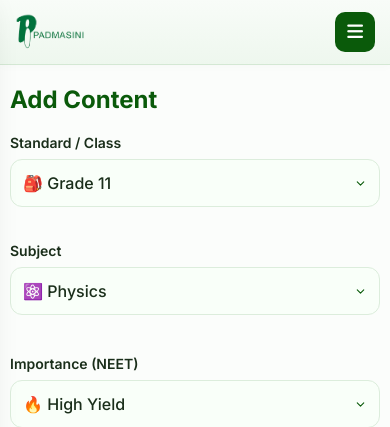
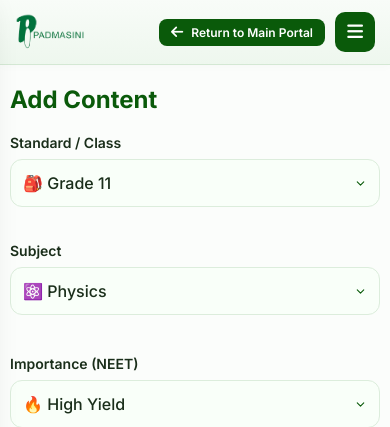
Before and after one commit to dinesh-2207/Derivation, a Flask app: page / in a window 390 px wide. Shown: the top 427 px of the page. Run offline with Flask 3, Linux system fonts and the light colour scheme; data that the repository does not hold is empty.

Commit message:
derivation

```diff
--- a/app.py
+++ b/app.py
@@ -240,4 +240,4 @@ def admin_upload_image():
         return jsonify({"error": str(e)}), 500
 
 if __name__ == "__main__":
-    app.run(debug=True)
+    app.run(host="0.0.0.0", port=5000, debug=True)
--- a/templates/admin.html
+++ b/templates/admin.html
@@ -48,6 +48,34 @@
             width: auto;
             object-fit: contain;
             display: block;
+        }
+
+        /* Return button style */
+        .return-btn {
+            background: #0a5a0a;
+            color: white;
+            border: none;
+            padding: 8px 20px;
+            border-radius: 8px;
+            cursor: pointer;
+            font-family: 'Inter', sans-serif;
+            font-weight: 600;
+            font-size: 14px;
+            transition: all 0.3s ease;
+            display: flex;
+            align-items: center;
+            gap: 8px;
+            margin-left: auto;
+            margin-right: 15px;
+        }
+
+        .return-btn:hover {
+            background: #0e7a0e;
+            transform: translateY(-2px);
+        }
+
+        .return-btn i {
+            font-size: 14px;
         }
 
         /* ── Footer exactly matched to index.html style ── */
@@ -152,6 +180,12 @@
                 display: flex;
             }
 
+            .return-btn {
+                padding: 6px 12px;
+                font-size: 12px;
+                margin-right: 10px;
+            }
+
             .admin-container {
                 display: block;
                 height: auto;
@@ -189,6 +223,7 @@
                 bottom: 0;
                 background: rgba(0, 0, 0, 0.4);
                 z-index: 1500;
+                -webkit-backdrop-filter: blur(2px);
                 backdrop-filter: blur(2px);
                 opacity: 0;
                 transition: 0.3s;
@@ -616,6 +651,9 @@
     <nav class="navbar">
         <div class="logo"><img src="/static/logo.png" alt="Padmasini Logo" onclick="goBackToHome()"
                 style="cursor: pointer;"></div>
+        <button class="return-btn" onclick="goBackToMainApp()">
+            <i class="fas fa-arrow-left"></i> Return to Main Portal
+        </button>
         <button class="menu-toggle" id="menuToggle" onclick="toggleAdminSidebar()">
             <i class="fas fa-bars"></i>
         </button>
@@ -789,7 +827,44 @@
     </footer>
 
     <script>
+        // Parse URL parameters on load
+        const urlParams = new URLSearchParams(window.location.search);
+        const returnUrl = urlParams.get('returnUrl');
+        const cardId = urlParams.get('card');
+        const mode = urlParams.get('mode');
+
+        // Store for return navigation
+        if (returnUrl) {
+            sessionStorage.setItem('mainAppReturnUrl', returnUrl);
+        }
+        if (cardId) {
+            sessionStorage.setItem('returnCardId', cardId);
+        }
+        if (mode) {
+            sessionStorage.setItem('returnMode', mode);
+        }
+
         function goBackToHome() { window.location.href = '/'; }
+
+        // New function to return to main app
+        function goBackToMainApp() {
+            const returnUrl = sessionStorage.getItem('mainAppReturnUrl');
+            const returnCardId = sessionStorage.getItem('returnCardId');
+            const returnMode = sessionStorage.getItem('returnMode');
+
+            if (returnUrl) {
+                // Store which card to reselect when returning
+                const returnData = {
+                    cardId: returnCardId || 'neet',
+                    mode: returnMode || 'professional'
+                };
+                sessionStorage.setItem('returnToAdminLab', JSON.stringify(returnData));
+                window.location.href = returnUrl;
+            } else {
+                // Fallback to home if no return URL
+                window.location.href = '/';
+            }
+        }
 
         function toggleAdminSidebar() {
             const sidebar = document.querySelector('.admin-sidebar');
```
